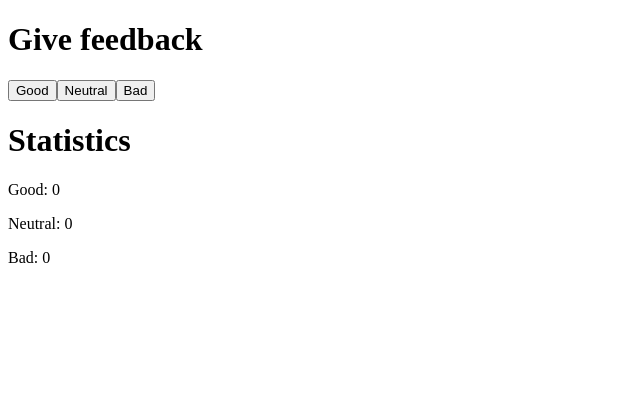
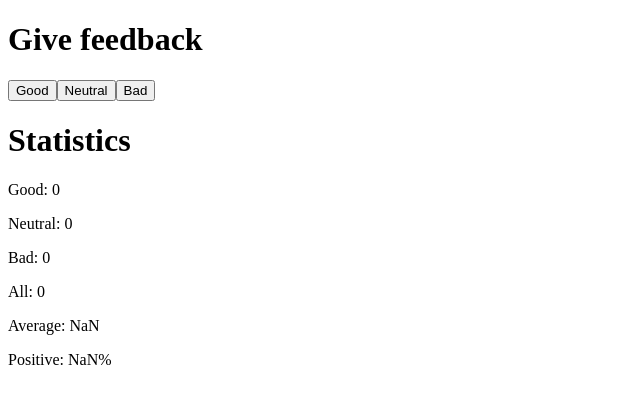
Before and after one commit to Sikarii/fullstack-open-course, a React (Vite) app in the folder 01-introduction-to-react/: page / in a window 1280 px wide. Shown: the top 404 px of the page, without its empty margins (0-640 px from the left). Built offline with nearby package versions, Linux system fonts and the light colour scheme.

Commit message:
Exercise 7 for introduction-to-react

```diff
--- a/01-introduction-to-react/src/App.jsx
+++ b/01-introduction-to-react/src/App.jsx
@@ -4,6 +4,10 @@
   const [good, setGood] = useState(0);
   const [neutral, setNeutral] = useState(0);
   const [bad, setBad] = useState(0);
+
+  const all = (good + neutral + bad);
+  const average = (good - bad) / all;
+  const positive = (good / all) * 100;
 
   return (
     <div>
@@ -24,6 +28,9 @@
           <p>Good: {good}</p>
           <p>Neutral: {neutral}</p>
           <p>Bad: {bad}</p>
+          <p>All: {all}</p>
+          <p>Average: {average}</p>
+          <p>Positive: {positive}%</p>
         </div>
       </div>
     </div>
```
